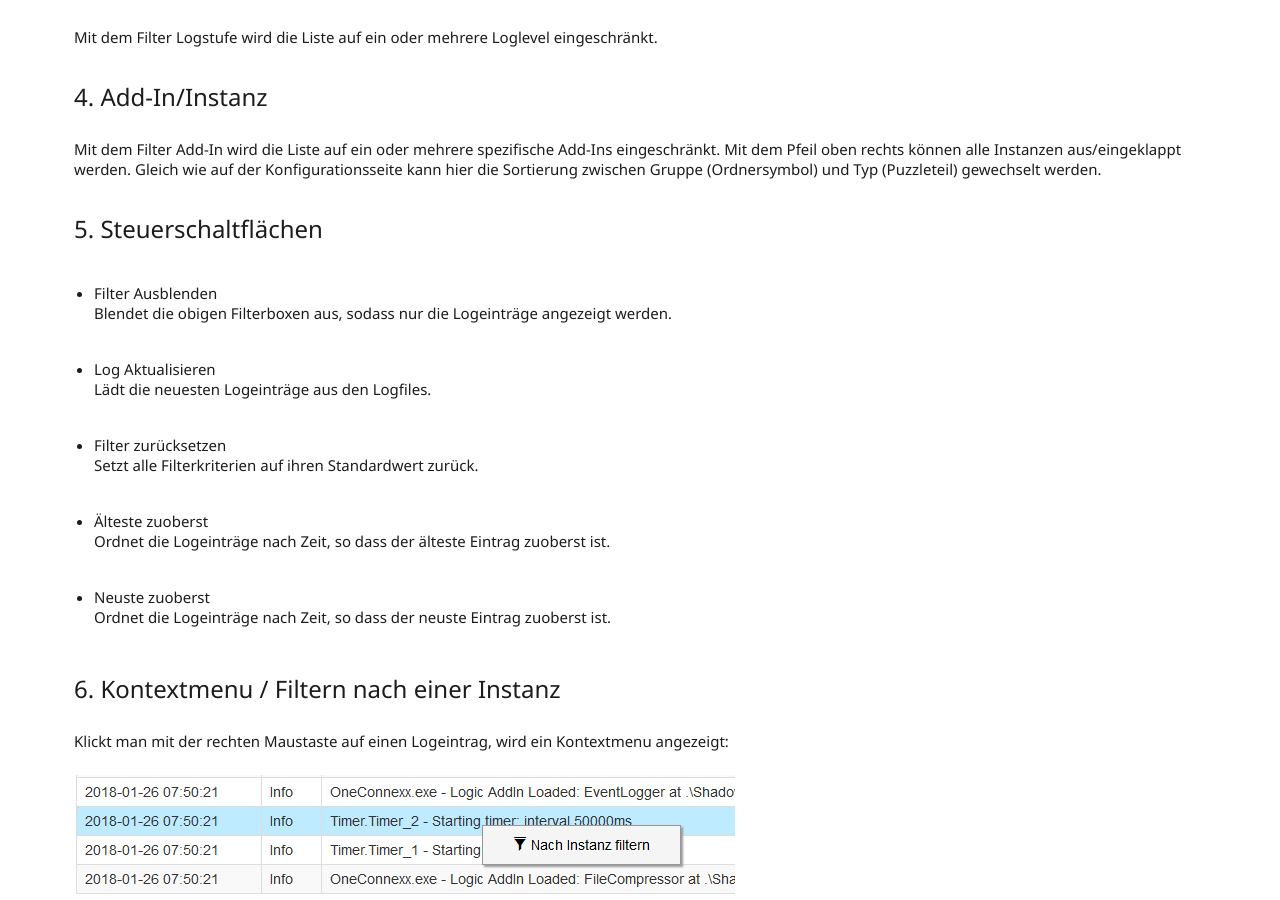
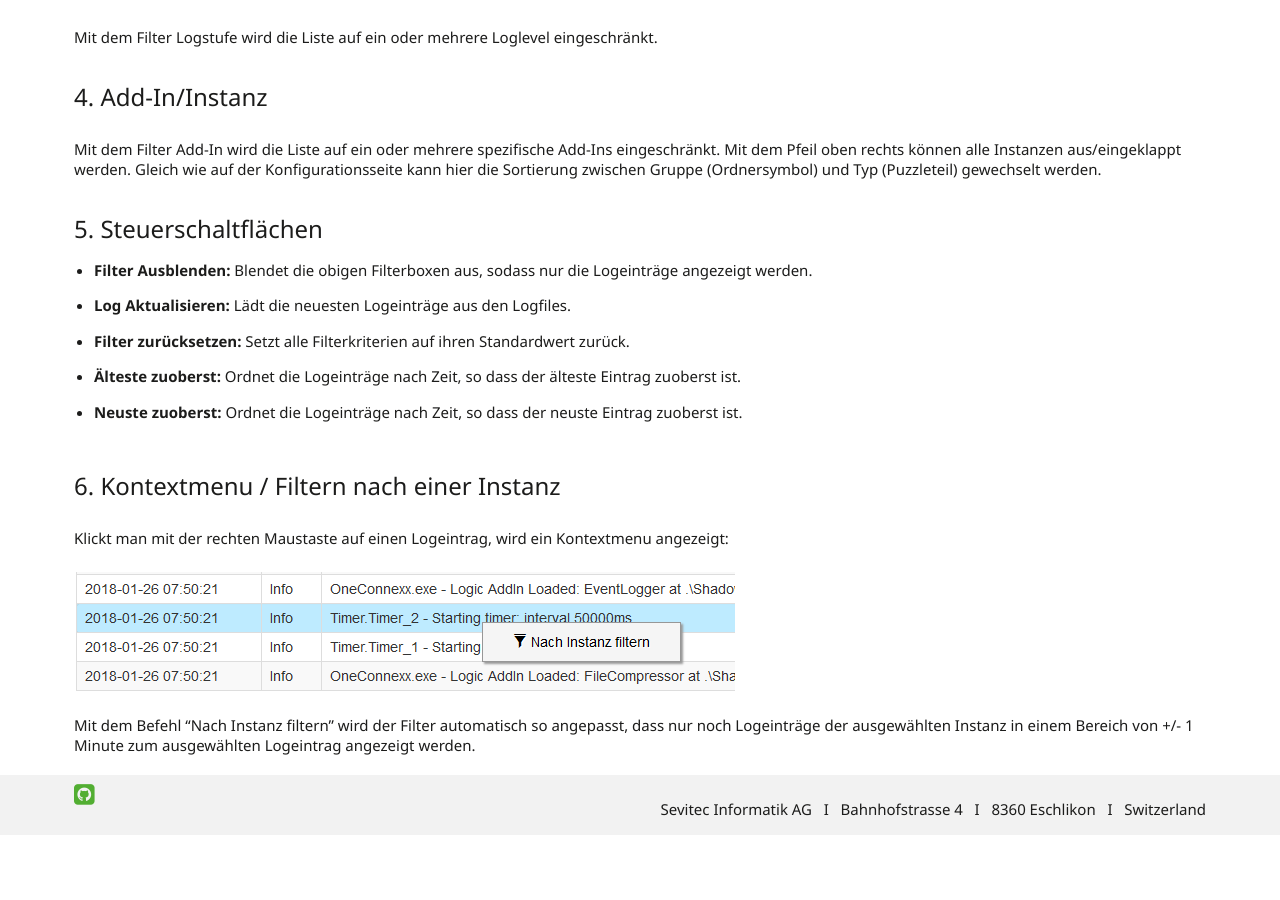
Before and after one commit to primesoft-group/oneconnexx-docs, a Jekyll site: the page built from _pages/webclient/de/log.md, in a window 1280 px wide and 900 px high, scrolled down 2960 px. Built offline with Jekyll 4.4.1, drawn with Linux system fonts in a browser that asks for light colours; nearby versions of some CDN libraries; some web fonts are replaced; after the commit the page ends 3795 px from its top, so only the background shows below that.

Commit message:
Darstellung

```diff
--- a/_pages/webclient/de/log.md
+++ b/_pages/webclient/de/log.md
@@ -57,20 +57,11 @@ Mit dem Filter Logstufe wird die Liste auf ein oder mehrere Loglevel eingeschrä
 Mit dem Filter Add-In wird die Liste auf ein oder mehrere spezifische Add-Ins eingeschränkt. Mit dem Pfeil oben rechts können alle Instanzen aus/eingeklappt werden. Gleich wie auf der Konfigurationsseite kann hier die Sortierung zwischen Gruppe (Ordnersymbol) und Typ (Puzzleteil) gewechselt werden.
 
 #### 5. Steuerschaltflächen
-  * Filter Ausblenden <br />
-    Blendet die obigen Filterboxen aus, sodass nur die Logeinträge angezeigt werden.
-
-  * Log Aktualisieren <br />
-    Lädt die neuesten Logeinträge aus den Logfiles.
-
-  * Filter zurücksetzen <br />
-    Setzt alle Filterkriterien auf ihren Standardwert zurück.
-
-  * Älteste zuoberst <br />
-    Ordnet die Logeinträge nach Zeit, so dass der älteste Eintrag zuoberst ist.
-
-  * Neuste zuoberst <br />
-    Ordnet die Logeinträge nach Zeit, so dass der neuste Eintrag zuoberst ist.
+  * **Filter Ausblenden:** Blendet die obigen Filterboxen aus, sodass nur die Logeinträge angezeigt werden.
+  * **Log Aktualisieren:** Lädt die neuesten Logeinträge aus den Logfiles.
+  * **Filter zurücksetzen:** Setzt alle Filterkriterien auf ihren Standardwert zurück.
+  * **Älteste zuoberst:** Ordnet die Logeinträge nach Zeit, so dass der älteste Eintrag zuoberst ist.
+  * **Neuste zuoberst:** Ordnet die Logeinträge nach Zeit, so dass der neuste Eintrag zuoberst ist.
 
 #### 6. Kontextmenu / Filtern nach einer Instanz
 
```
